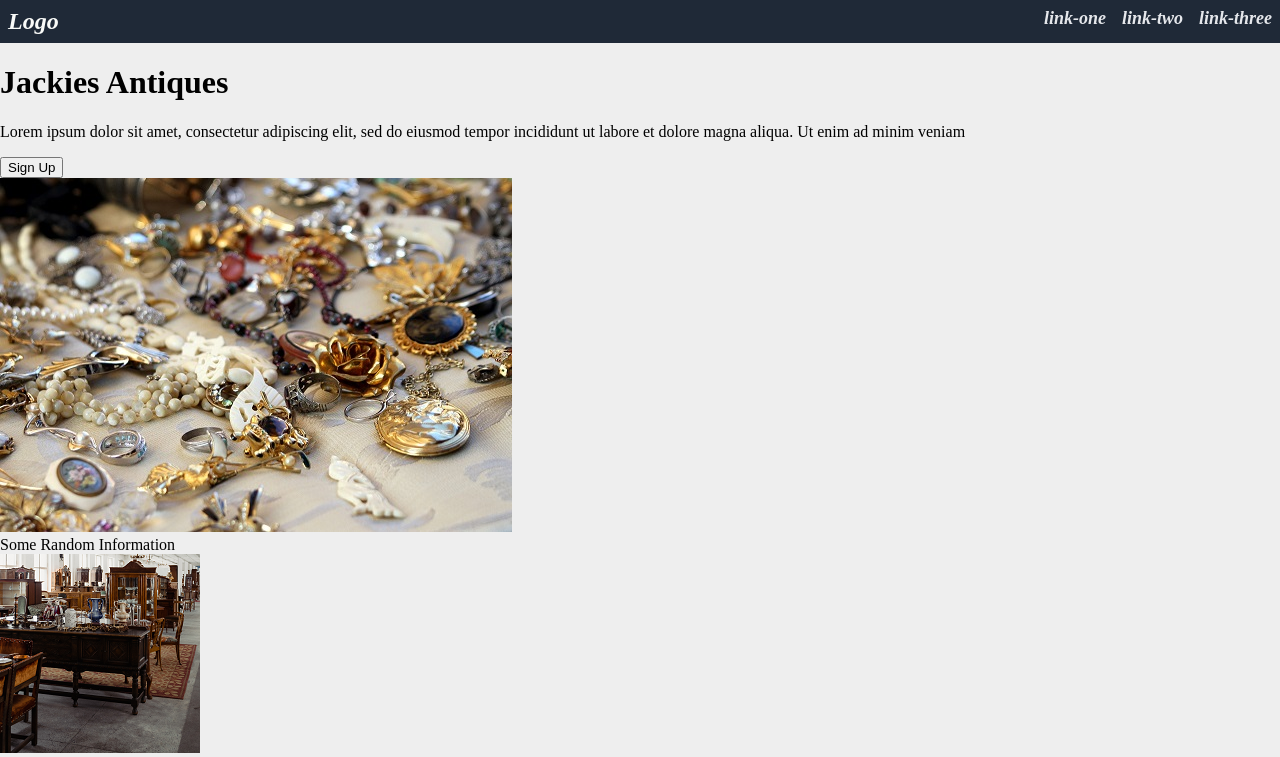
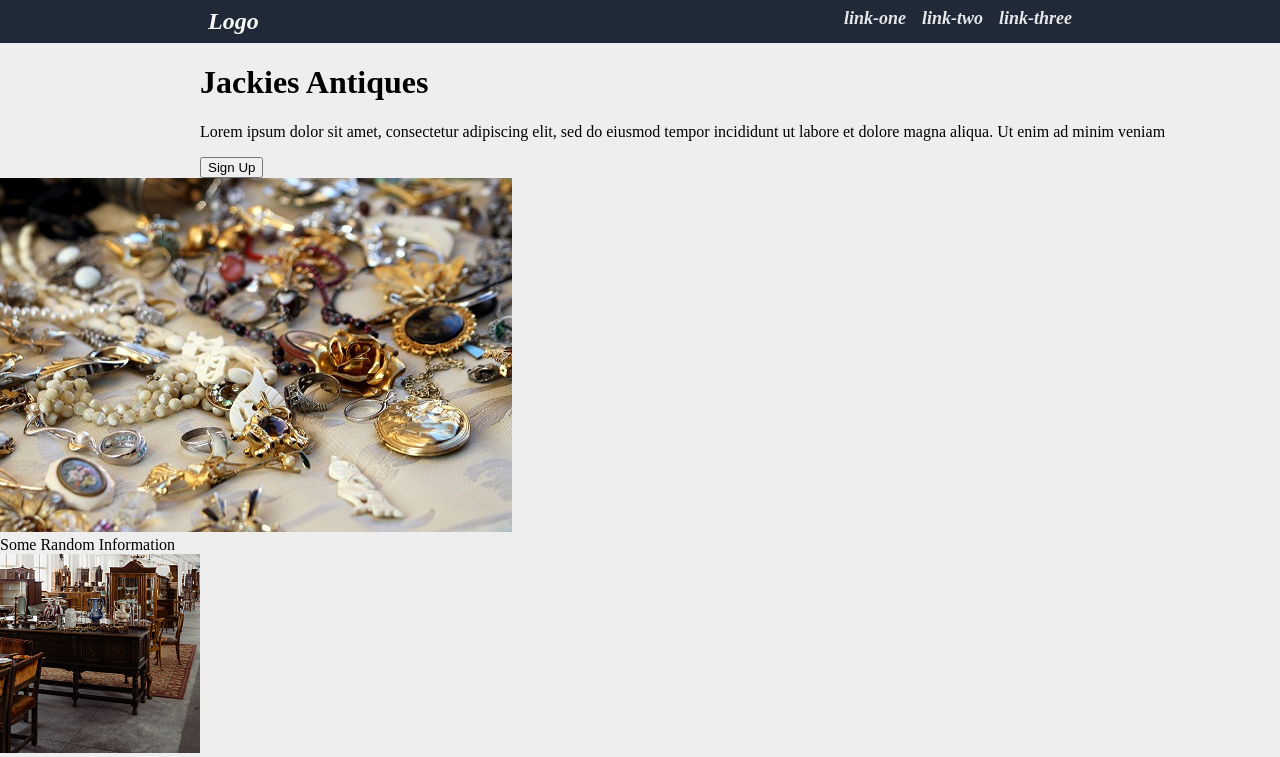
Before and after one commit to alexnewman42/landing-page, a plain HTML site: page index.html in a window 1280 px wide. Shown: the top 757 px of the page. Drawn offline with Linux system fonts and the light colour scheme.

Commit message:
Fix margins on header and hero

```diff
--- a/styles.css
+++ b/styles.css
@@ -36,3 +36,11 @@ a {
     font-size: 24px;
     color: #F9FAF8;
 }
+
+.left {
+    margin-left: 200px;
+}
+
+.right {
+    margin-right: 200px;
+}
```
